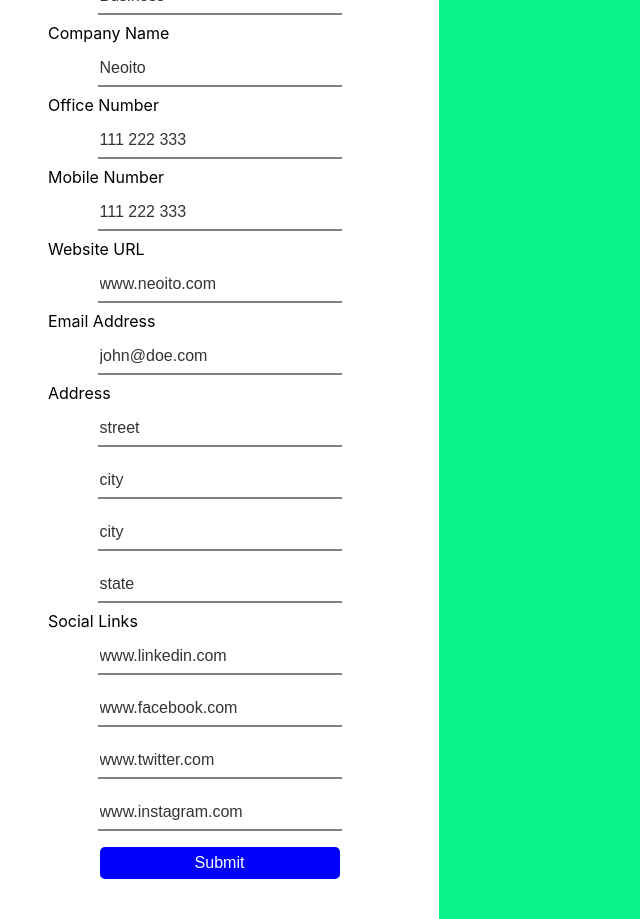
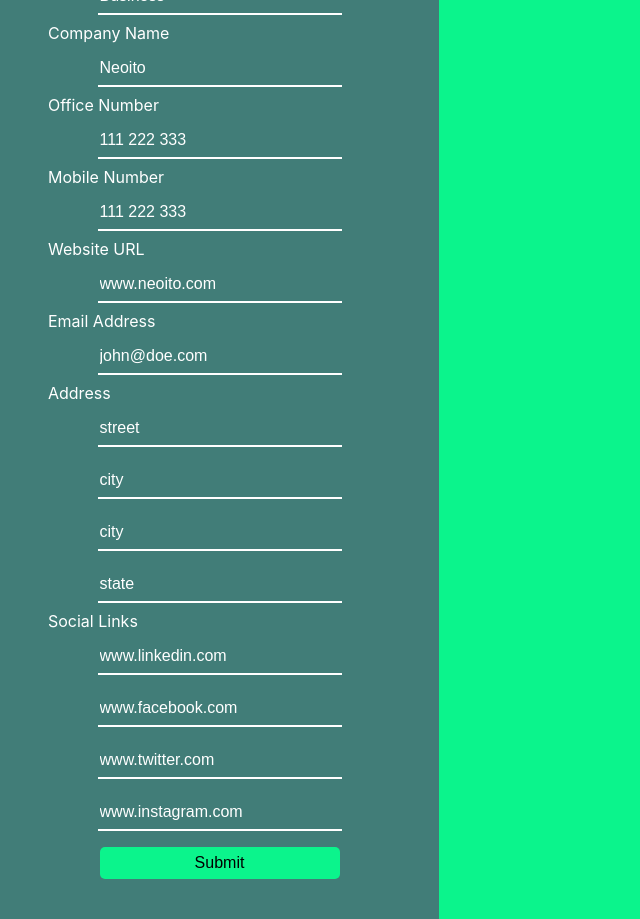
Before and after one commit to akhilalekha/email-signature, a React (Create React App) app: page / in a window 1280 px wide. Shown: the part 360-1279 px from the top of the page, without its empty margins (0-640 px from the left). Built offline with nearby package versions, Linux system fonts and the light colour scheme.

Commit message:
modify form styles - change background colour - change label, input, placeholder font colours, submit button colour

```diff
--- a/src/Form.jsx
+++ b/src/Form.jsx
@@ -29,6 +29,7 @@
 	const onSubmit = data => console.log(data);
 
 	return (
+		<div className="form-container">
 			<form className="form" onSubmit={handleSubmit(onSubmit)}>
 				<h4>Enter your signature details</h4>
 				<label htmlFor="firstName">First Name</label>
@@ -91,6 +92,7 @@
 
 				<input className="submit-btn" type="submit" />
 			</form>
+		</div>
 	);
 }
 
--- a/src/form.css
+++ b/src/form.css
@@ -1,3 +1,9 @@
+.form-container {
+	/* background-color: #33475b; */
+	background-color: #417d78;
+	color: #fff;
+}
+
 .form {
 	display: flex;
 	flex-direction: column;
@@ -13,20 +19,28 @@
 input {
 	width: 15rem;
 	border: none;
-	border-bottom: 2px solid gray;
+	border-bottom: 2px solid #fff;
 	height: 2rem;
 	margin: 0.5rem 0;
-	color: rgb(51, 51, 51);
+	color: #fff;
+	background-color: unset;
 }
-
+input::placeholder {
+	color: rgb(175, 179, 175);
+}
+input:focus,
+input:active {
+	outline: none;
+	border-color: #0bf48c;
+}
 label,
 input {
 	font-size: 1rem;
 }
 
 .submit-btn {
-	background-color: blue;
-	color: white;
+	background-color: #0bf48c;
+	color: black;
 	border: none;
 	border-radius: 5px;
 }
```
Lines whose indentation alone changed are shown as unchanged.
